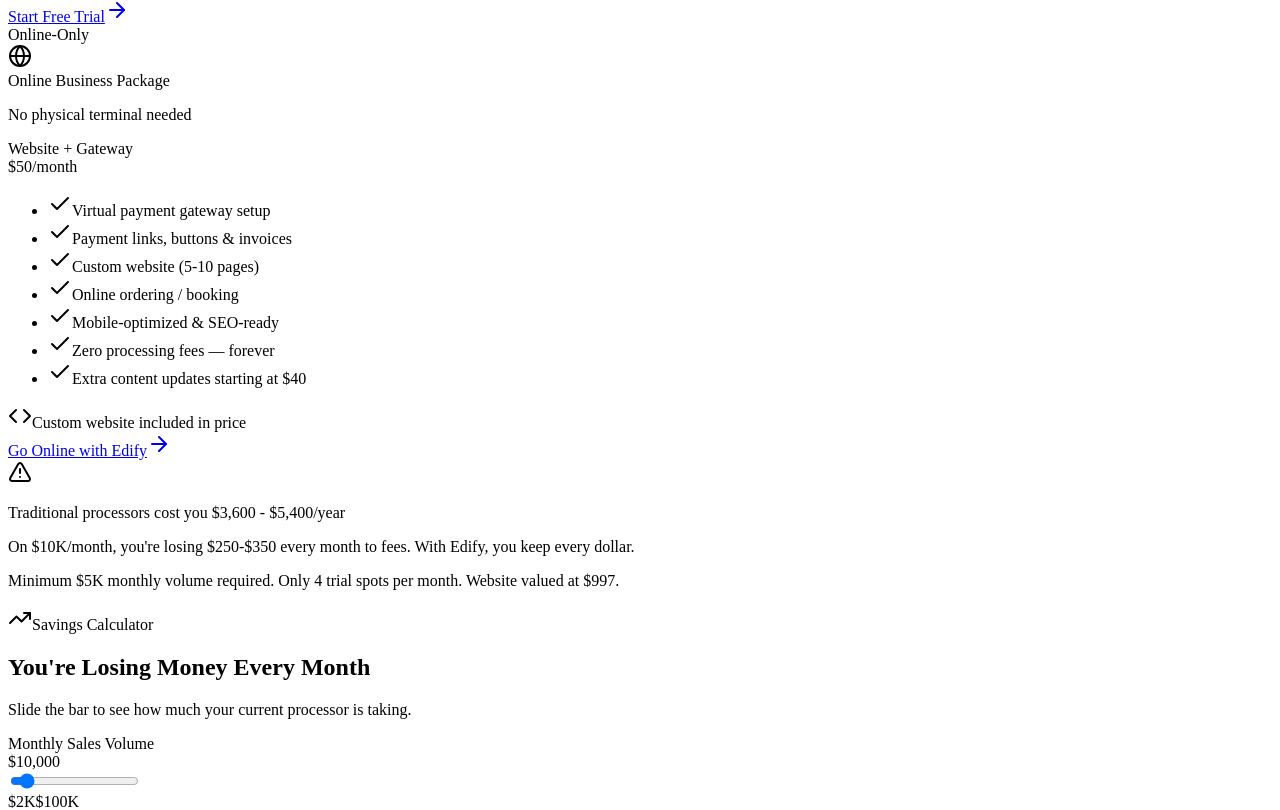
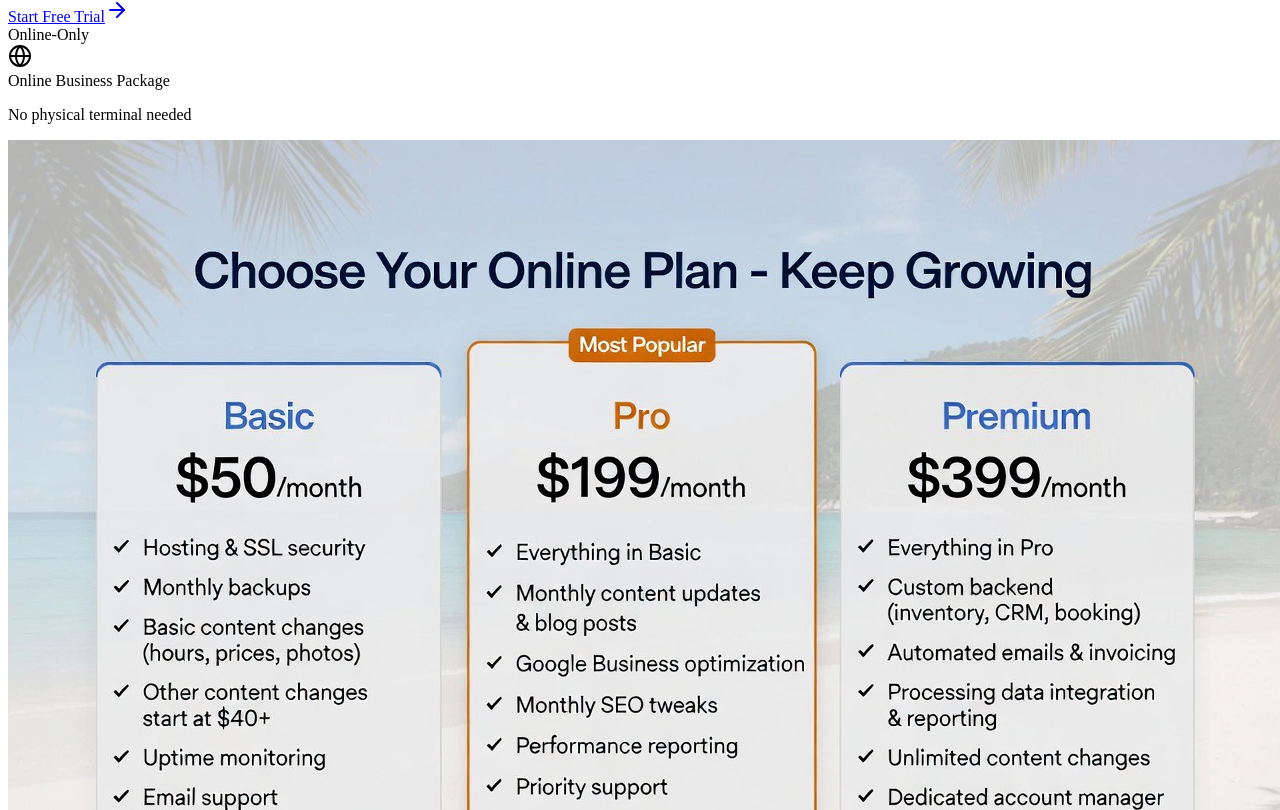
Before and after one commit to gorjessbbyx3/Sales-Boost-Site, a React (Vite) app in the folder client/: page /pricing in a window 1280 px wide. Shown: the part 3710-4520 px from the top of the page. Built offline with nearby package versions, Linux system fonts and the light colour scheme; no server answers.

Commit message:
Add online option image to pricing page
Pull IMG_6308.jpeg from main and display it on the Online-Only
pricing card to match the terminal and trial cards.

https://claude.ai/code/session_01HXpQKvhHLhKYeLRr8pyqk1

```diff
--- a/client/src/pages/pricing.tsx
+++ b/client/src/pages/pricing.tsx
@@ -264,6 +264,13 @@ function PricingCardsSection() {
                 </div>
               </CardHeader>
               <CardContent className="relative space-y-4">
+                <div className="rounded-lg overflow-hidden bg-muted/30">
+                  <img
+                    src="/images/IMG_6308.jpeg"
+                    alt="Online business package — website and payment gateway"
+                    className="w-full aspect-[16/10] object-contain rounded-lg"
+                  />
+                </div>
                 <div className="text-center py-2">
                   <div className="text-xs text-muted-foreground mb-1">Website + Gateway</div>
                   <div className="flex items-baseline justify-center gap-1.5">
```
Also changed, not shown: client/public/images/IMG_6308.jpeg (added).
